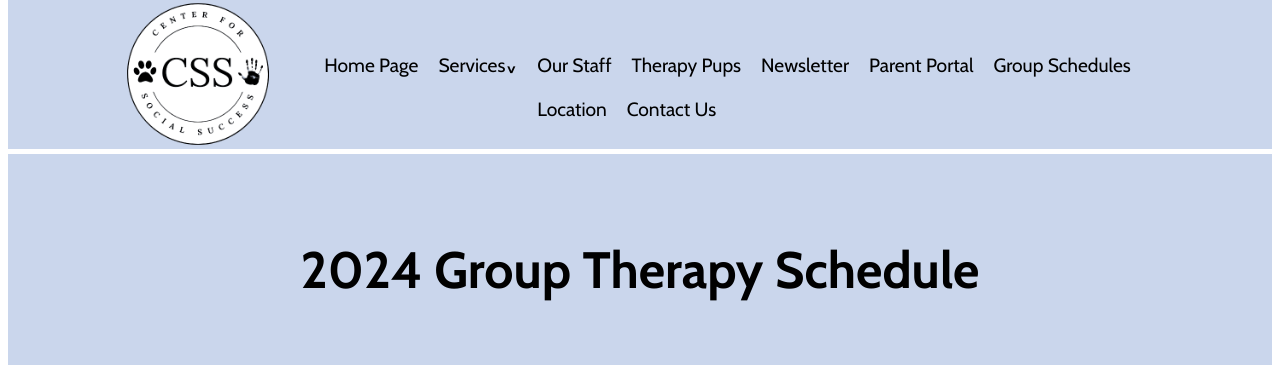
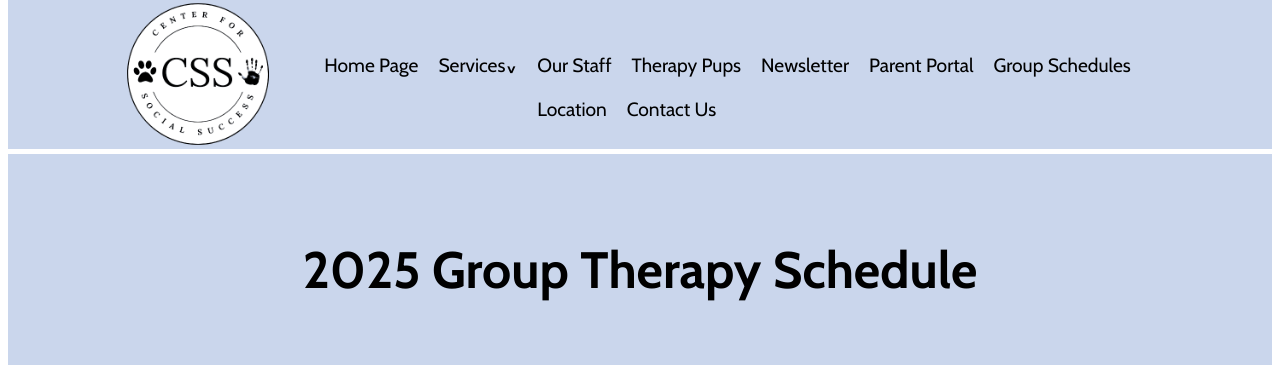
Before and after one commit to boonewh/css-website, a CodeIgniter app: page /database/schedule in a window 1280 px wide. Shown: the part 51-416 px from the top of the page. Run offline with CodeIgniter, Linux system fonts and the light colour scheme.

Commit message:
schedule tweak

```diff
--- a/application/views/pages/schedule.php
+++ b/application/views/pages/schedule.php
@@ -1,6 +1,6 @@
     <main class="table">
         <div>
-            <h1>2024 Group Therapy Schedule</h1>
+            <h1>2025 Group Therapy Schedule</h1>
             <br>
             <div class="staffpic"><img src="assets/images/css-staff-23.jpg" alt=""></div>
             <br>
```
